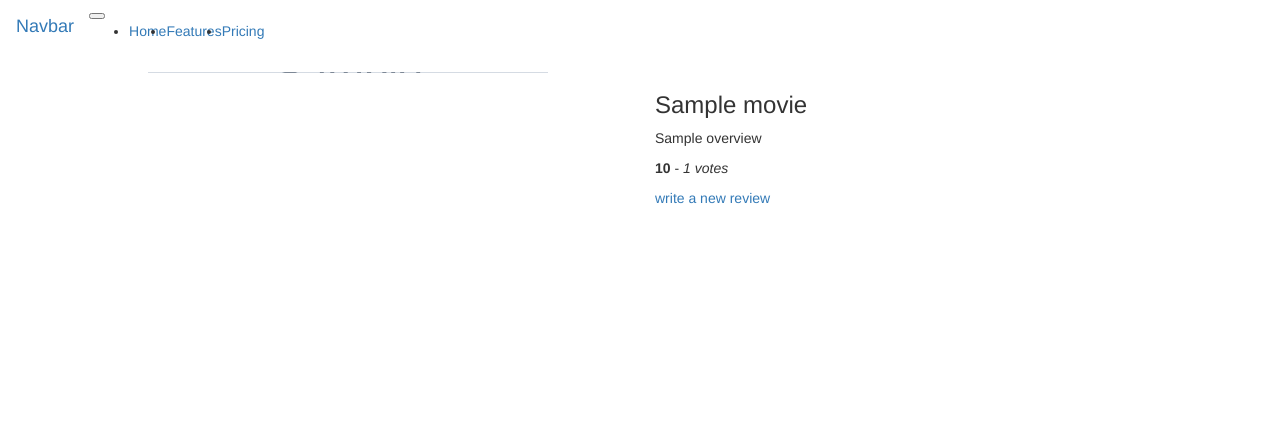
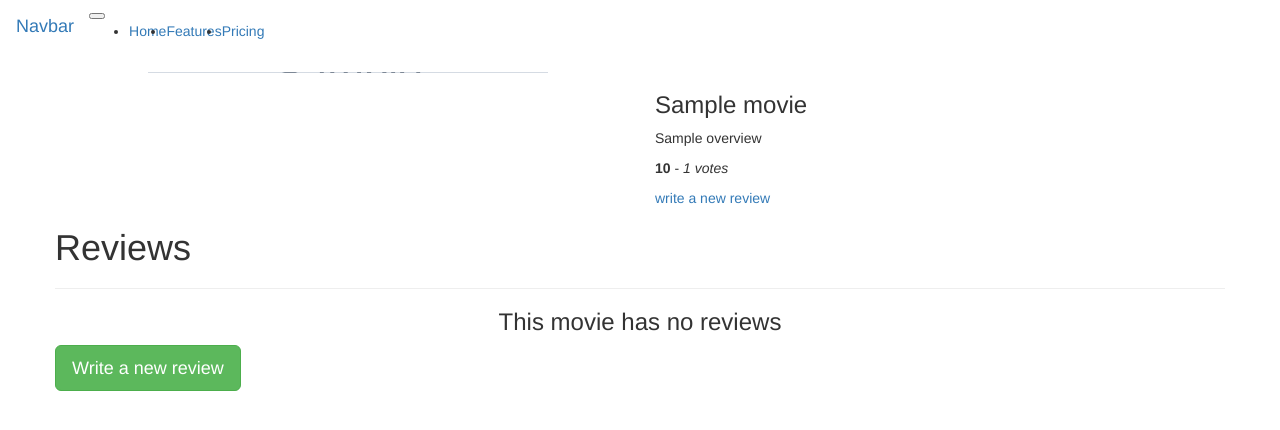
Before and after one commit to danielevans-999/watchlist-pract, a Flask app: template app/templates/movie.html in a window 1280 px wide. Shown: the top 430 px of the page. Run offline with Flask 2, Linux system fonts and the light colour scheme; the template is opened without the code that fills it: most values are stand-ins (such as "Sample title", 1, 10 or a date in 2020); grey boxes marked "Sample" are stand-in pictures; parts of the project's set-up code (start-up, migrations or seed data) failed here and were passed over; some libraries are stand-ins or nearby versions.

Commit message:
Displays reviews

```diff
--- a/app/templates/macros.html
+++ b/app/templates/macros.html
@@ -10,3 +10,13 @@
 {% endfor %}
 
 {% endmacro %}
+
+<!-- Display review macro -->
+{% macro displayReviews(review_list) %}
+    {% for  review in review_list %}
+    <div class="col-xs-12 col-sm-4 col-md-4 col-lg-4 review-card">
+        <h2>{{ review.title}}</h2>
+        <p>{{ review.review | truncate(30)}}</p>
+    </div>
+    {% endfor %}
+{% endmacro %}
--- a/app/templates/movie.html
+++ b/app/templates/movie.html
@@ -1,4 +1,5 @@
 {% extends 'base.html' %}
+{% import 'macros.html' as macro%}
 <!--Content block -->
 
 {% block content %}
@@ -13,5 +14,15 @@
             <a href="/movie/review/new/{{movie.id}}" class="ratings"> write a new review</a>
         </div>
     </div>
+    <div class="row">
+        <h1>Reviews</h1>
+        <hr>
+        {% if reviews %}
+        {{macro.displayReviews(review)}}
+        {% else %}
+            <h3 class="text-center">This movie has no reviews</h3>
+            <a class="btn btn-success btn-lg text-center" href="/movie/review/new/{{movie.id}}"> Write a new review</a>
+        {% endif %}
+    </div>
 </div>
 {% endblock %}
--- a/app/views.py
+++ b/app/views.py
@@ -33,8 +33,9 @@ def movie(id):
     '''
     movie = get_movie(id)
     title = f'{movie.title}'
+    reviews = Review.get_reviews(movie.id)
 
-    return render_template('movie.html', title = title, movie = movie)
+    return render_template('movie.html', title = title, movie = movie, reviews = reviews)
 
 @app.route('/search/<movie_name>')
 def search(movie_name):
```
